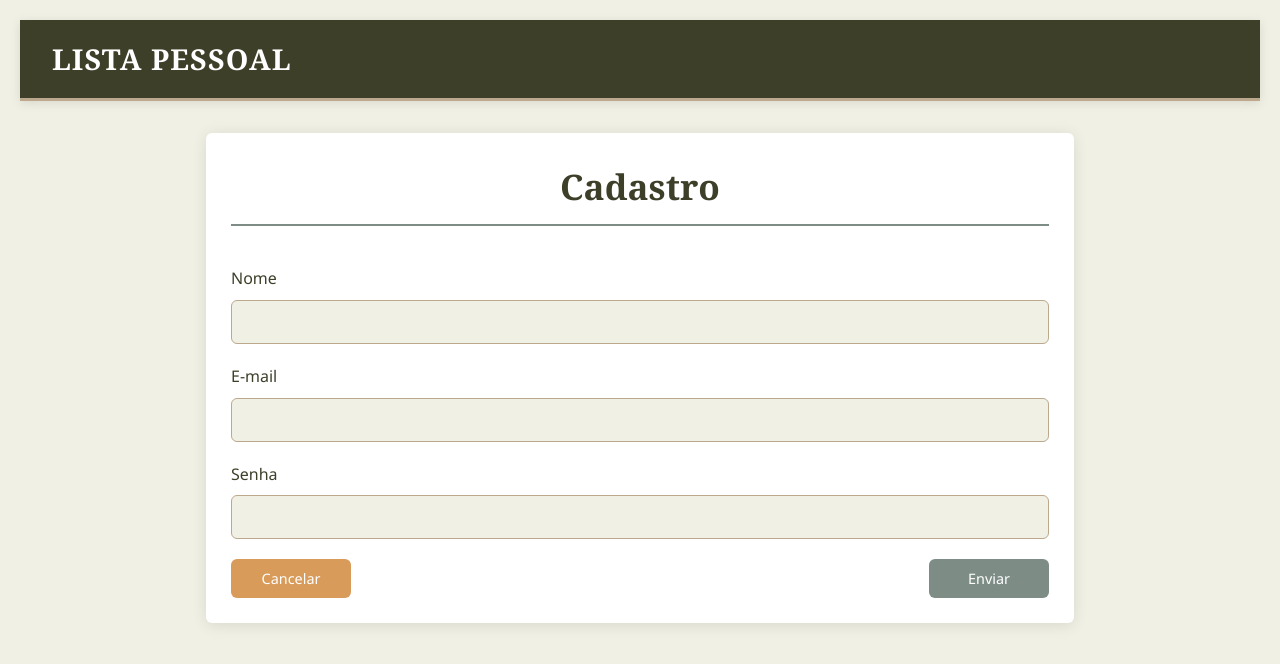
After one commit to Rondi650/PROJETO-1---TO_DO, a Flask app: page /cadastrar in a window 1280 px wide. The commit adds this page. Shown: the top 664 px of the page. Run offline with Flask 3, Linux system fonts and the light colour scheme.

Commit message:
inclusao tela basica cadastro

```diff
--- a/config.py
+++ b/config.py
@@ -4,7 +4,10 @@ from database import db
 SECRET_KEY = 'Rondi'
 
 def iniciar_BD(app):
-    connection_string = "DRIVER={ODBC Driver 17 for SQL Server};SERVER=localhost;DATABASE=Todo;Trusted_Connection=yes;"
+    connection_string = "DRIVER={ODBC Driver 17 for SQL Server};\
+                        SERVER=localhost;\
+                        DATABASE=Todo;\
+                        Trusted_Connection=yes;"
     connection_url = URL.create(
         "mssql+pyodbc", query={"odbc_connect": connection_string}
     )
--- a/routes.py
+++ b/routes.py
@@ -20,7 +20,11 @@ def criar():
 def login():
     return render_template('login.html', titulo = 'Login')
 
-@app.route('/alternar <int:id>')
+@app.route('/cadastrar')
+def cadastrar():
+    return render_template('cadastrar.html', titulo = 'Cadastro' )
+
+@app.route('/alternar/<int:id>')
 def alternar(id):
     tarefa = ToDo.query.filter_by(id=id).first()
     if tarefa:
@@ -29,7 +33,7 @@ def alternar(id):
         db.session.commit()
     return redirect(url_for('index'))
 
-@app.route('/deletar <int:id>')
+@app.route('/deletar/<int:id>')
 def deletar(id):
     tarefa = ToDo.query.filter_by(id=id).first()
     if tarefa:
@@ -44,15 +48,25 @@ def logout():
     flash('Você saiu do sistema.', 'info')
     return redirect(url_for('login'))
 
+@app.route('/cadastrar_usuario', methods=['POST'])
+def cadastrar_usuario():
+    nome = request.form['nome']
+    email = request.form['email']
+    senha = request.form['senha']
+    novo_usuario = Usuarios(nome=nome, email=email, senha=senha)
+    db.session.add(novo_usuario)
+    db.session.commit()
+    flash('Usuario cadastrado com sucesso!', 'success')
+    return redirect(url_for('login'))
+
 @app.route('/autenticar', methods=['POST'])
 def autenticar():
     email = request.form['email']
     senha = request.form['senha']
     usuario = Usuarios.query.filter_by(email=email, senha=senha).first()
-    print(usuario)
     if usuario:
         session['usuario_id'] = usuario.id
-        flash('Login realizado com sucesso!', 'success')
+        flash(usuario.nome + ' logado com sucesso!', 'success')
         return redirect(url_for('index'))
     else:
         flash('E-mail ou senha incorretos.', 'danger')
--- a/static/style.css
+++ b/static/style.css
@@ -148,7 +148,7 @@ a.btn {
   display: flex;
   gap: 10px;
   margin-top: 20px;
-  justify-content: flex-start; /* alinha botões à esquerda */
+  justify-content: space-between;
 }
 
 .agrupar_btn .btn {
@@ -229,6 +229,7 @@ tr:hover {
 
 /* Formulários */
 .form-container {
+  width: 70%;
   background-color: var(--color-white);
   padding: 25px;
   border-radius: var(--border-radius);
@@ -290,6 +291,7 @@ input[type="text"]:focus {
 
 /* Estilo para campos de formulário adicionais */
 input[type="email"],
+input[type="text"],
 input[type="password"] {
   width: 100%;
   padding: 12px 15px;
--- /dev/null
+++ b/templates/cadastrar.html
@@ -0,0 +1,34 @@
+{% extends "template.html" %}
+{% block header %}
+<header>
+    <h1>Lista Pessoal</h1>
+</header>
+{% endblock %}
+{% block conteudo %}
+
+<div class="form-container">
+    <h1 class="page-header">{{titulo}}</h1>
+    <form action="{{url_for('cadastrar_usuario')}}" method="post">
+        <div class="form-group">
+            <label for="nome">Nome</label>
+            <input type="text" name="nome" id="nome" required>
+        </div>
+
+        <div class="form-group">
+            <label for="email">E-mail</label>
+            <input type="email" name="email" id="email" required>
+        </div>
+
+        <div class="form-group">
+            <label for="senha">Senha</label>
+            <input type="password" name="senha" id="senha" required>
+        </div>
+
+        <div class="agrupar_btn form-actions">
+            <a href="{{ url_for('login') }}" class="btn btn-deletar">Cancelar</a>
+            <button type="submit" class="btn btn-primary">Enviar</button>
+        </div>
+    </form> <!-- fechar o form -->
+</div>
+
+{% endblock %}
--- a/templates/login.html
+++ b/templates/login.html
@@ -1,7 +1,7 @@
 {% extends "template.html" %}
 {% block header %}
     <header>
-        <h1>Login do Sistema</h1>
+        <h1>Lista Pessoal</h1>
     </header>
 {% endblock %}
 {% block conteudo %}
@@ -22,6 +22,7 @@
 
                 <div class="agrupar_btn">
                     <button type="submit" class="btn btn-success">Entrar</button>
+                    <a href="/cadastrar" class="btn">Cadastrar</a>
                 </div>
             </form>
         </div>
```
